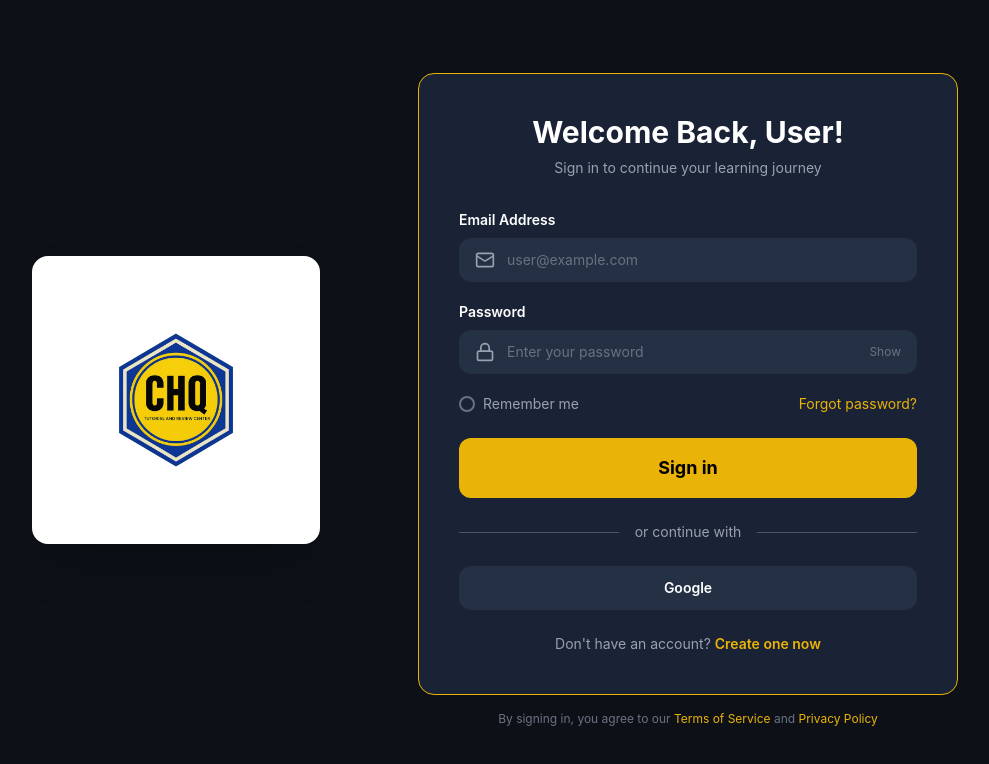
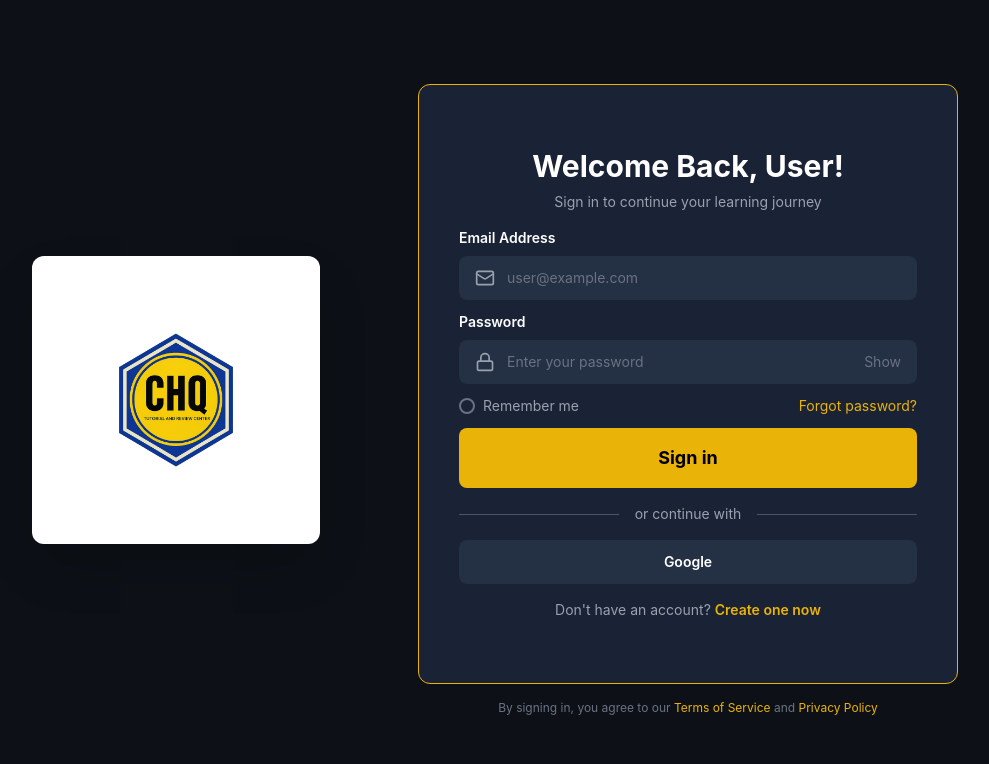
Before and after one commit to ishaTrese/pacser, a React (Vite) app: page / in a window 1280 px wide. Shown: the top 764 px of the page, without its empty margins (178-1167 px from the left). Built offline with nearby package versions, Linux system fonts and the light colour scheme; no server answers.

Commit message:
polish login/register card styling for better visual balance

```diff
--- a/src/pages/LoginPage.jsx
+++ b/src/pages/LoginPage.jsx
@@ -29,31 +29,31 @@ export default function LoginPage() {
   }
 
   return (
-    <div className="min-h-screen bg-[#0d1117] flex items-center justify-center p-6">
+    <div className="h-screen bg-[#0d1117] flex items-center justify-center p-6 overflow-hidden">
 
       {/* Left side - Logo */}
       <div className="hidden lg:flex items-center justify-center w-[420px] mr-8">
-        <div className="bg-white rounded-2xl p-10 w-72 h-72 flex items-center justify-center shadow-2xl">
+        <div className="bg-white rounded-xl p-10 w-72 h-72 flex items-center justify-center shadow-2xl">
           <img src="/src/assets/chq-logo.png" alt="CHQ Logo" className="w-full h-full object-contain" />
         </div>
       </div>
 
       {/* Right side - Login card */}
       <div className="w-full max-w-[540px]">
-        <div className="border border-[#EAB308] rounded-2xl p-10 bg-[#1a2235]">
+        <div className="border border-[#EAB308] rounded-xl p-10 bg-[#1a2235] h-[600px] flex flex-col justify-center">
 
           {/* Header */}
-          <div className="text-center mb-8">
+          <div className="text-center mb-4">
             <h1 className="text-white text-3xl font-bold mb-2">Welcome Back, User!</h1>
             <p className="text-gray-400 text-sm">Sign in to continue your learning journey</p>
           </div>
 
           {/* Email field */}
-          <div className="mb-5">
+          <div className="mb-3">
             <label className="text-white font-semibold text-sm mb-2 block">
               Email Address
             </label>
-            <div className="flex items-center bg-[#243044] rounded-xl px-4 py-3 gap-3">
+            <div className="flex items-center bg-[#243044] rounded-lg px-4 py-3 gap-3">
               <Mail className="text-gray-400 w-5 h-5 shrink-0" />
               <input
                 type="email"
@@ -66,11 +66,11 @@ export default function LoginPage() {
           </div>
 
           {/* Password field */}
-          <div className="mb-5">
+          <div className="mb-3">
             <label className="text-white font-semibold text-sm mb-2 block">
               Password
             </label>
-            <div className="flex items-center bg-[#243044] rounded-xl px-4 py-3 gap-3">
+            <div className="flex items-center bg-[#243044] rounded-lg px-4 py-3 gap-3">
               <Lock className="text-gray-400 w-5 h-5 shrink-0" />
               <input
                 type={showPassword ? "text" : "password"}
@@ -81,7 +81,7 @@ export default function LoginPage() {
               />
               <button
                 onClick={() => setShowPassword(!showPassword)}
-                className="text-gray-500 hover:text-gray-300 text-xs shrink-0"
+                className="text-gray-500 hover:text-gray-300 text-sm shrink-0"
               >
                 {showPassword ? "Hide" : "Show"}
               </button>
@@ -89,7 +89,7 @@ export default function LoginPage() {
           </div>
 
           {/* Remember me + Forgot password */}
-          <div className="flex items-center justify-between mb-6">
+          <div className="flex items-center justify-between mb-3">
             <label className="flex items-center gap-2 cursor-pointer">
               <div
                 onClick={() => setRememberMe(!rememberMe)}
@@ -106,27 +106,27 @@ export default function LoginPage() {
 
           {/* Error message */}
           {error && (
-            <p className="text-red-400 text-sm text-center mb-4">{error}</p>
+            <p className="text-red-400 text-sm text-center mb-2">{error}</p>
           )}
 
           {/* Sign in button */}
           <button
             onClick={handleLogin}
             disabled={loading}
-            className="w-full bg-[#EAB308] hover:bg-[#ca9a07] transition-colors text-black font-bold text-lg py-4 rounded-xl mb-6 disabled:opacity-50"
+            className="w-full bg-[#EAB308] hover:bg-[#ca9a07] transition-colors text-black font-bold text-lg py-4 rounded-lg mb-4 disabled:opacity-50"
           >
             {loading ? "Signing in..." : "Sign in"}
           </button>
 
           {/* Divider */}
-          <div className="flex items-center gap-4 mb-6">
+          <div className="flex items-center gap-4 mb-4">
             <div className="flex-1 h-px bg-gray-600" />
             <span className="text-gray-400 text-sm">or continue with</span>
             <div className="flex-1 h-px bg-gray-600" />
           </div>
 
           {/* Social buttons */}
-          <div className="mb-6">
+          <div className="mb-4">
             <button
               onClick={async () => {
                 await supabase.auth.signInWithOAuth({
@@ -139,7 +139,7 @@ export default function LoginPage() {
                   }
                 })
               }}
-              className="w-full bg-[#243044] hover:bg-[#2d3c54] transition-colors text-white font-semibold py-3 rounded-xl text-sm"
+              className="w-full bg-[#243044] hover:bg-[#2d3c54] transition-colors text-white font-semibold py-3 rounded-lg text-sm"
             >
               Google
             </button>
--- a/src/pages/RegisterPage.jsx
+++ b/src/pages/RegisterPage.jsx
@@ -67,22 +67,22 @@ export default function RegisterPage() {
   }
 
   return (
-    <div className="min-h-screen bg-[#0d1117] flex items-center justify-center p-6">
+    <div className="h-screen bg-[#0d1117] flex items-center justify-center p-6 overflow-hidden">
 
       {/* Left side - Logo — identical to LoginPage */}
       <div className="hidden lg:flex items-center justify-center w-[420px] mr-8">
-        <div className="bg-white rounded-2xl p-10 w-72 h-72 flex items-center justify-center shadow-2xl">
+        <div className="bg-white rounded-xl p-10 w-72 h-72 flex items-center justify-center shadow-2xl">
           <img src="/src/assets/chq-logo.png" alt="CHQ Logo" className="w-full h-full object-contain" />
         </div>
       </div>
 
       {/* Right side - identical card shell to LoginPage */}
       <div className="w-full max-w-[540px]">
-        <div className="border border-[#EAB308] rounded-2xl p-10 bg-[#1a2235]">
+        <div className="border border-[#EAB308] rounded-xl p-10 bg-[#1a2235] h-[600px] flex flex-col justify-center">
 
           {/* Header — smaller font to save space */}
-          <div className="text-center mb-4">
-            <h1 className="text-white text-2xl font-bold mb-1">Create an Account</h1>
+          <div className="text-center mb-3">
+            <h1 className="text-white text-xl font-bold mb-1">Create an Account</h1>
             <p className="text-gray-400 text-xs">Start your Civil Service journey today</p>
           </div>
 
@@ -90,7 +90,7 @@ export default function RegisterPage() {
           <div className="flex gap-3 mb-3">
             <div className="flex-1">
               <label className="text-white font-semibold text-xs mb-1 block">First Name</label>
-              <div className="flex items-center bg-[#243044] rounded-xl px-4 py-2 gap-3">
+              <div className="flex items-center bg-[#243044] rounded-lg px-4 py-2 gap-3">
                 <User className="text-gray-400 w-4 h-4 shrink-0" />
                 <input
                   type="text"
@@ -105,7 +105,7 @@ export default function RegisterPage() {
             </div>
             <div className="flex-1">
               <label className="text-white font-semibold text-xs mb-1 block">Last Name</label>
-              <div className="flex items-center bg-[#243044] rounded-xl px-4 py-2 gap-3">
+              <div className="flex items-center bg-[#243044] rounded-lg px-4 py-2 gap-3">
                 <User className="text-gray-400 w-4 h-4 shrink-0" />
                 <input
                   type="text"
@@ -123,7 +123,7 @@ export default function RegisterPage() {
           {/* Email */}
           <div className="mb-3">
             <label className="text-white font-semibold text-xs mb-1 block">Email Address</label>
-            <div className="flex items-center bg-[#243044] rounded-xl px-4 py-2 gap-3">
+            <div className="flex items-center bg-[#243044] rounded-lg px-4 py-2 gap-3">
               <Mail className="text-gray-400 w-4 h-4 shrink-0" />
               <input
                 type="email"
@@ -140,7 +140,7 @@ export default function RegisterPage() {
           {/* Password */}
           <div className="mb-3">
             <label className="text-white font-semibold text-xs mb-1 block">Password</label>
-            <div className="flex items-center bg-[#243044] rounded-xl px-4 py-2 gap-3">
+            <div className="flex items-center bg-[#243044] rounded-lg px-4 py-2 gap-3">
               <Lock className="text-gray-400 w-4 h-4 shrink-0" />
               <input
                 type={showPassword ? 'text' : 'password'}
@@ -164,7 +164,7 @@ export default function RegisterPage() {
           {/* Confirm Password */}
           <div className="mb-3">
             <label className="text-white font-semibold text-xs mb-1 block">Confirm Password</label>
-            <div className="flex items-center bg-[#243044] rounded-xl px-4 py-2 gap-3">
+            <div className="flex items-center bg-[#243044] rounded-lg px-4 py-2 gap-3">
               <Lock className="text-gray-400 w-4 h-4 shrink-0" />
               <input
                 type={showConfirm ? 'text' : 'password'}
@@ -194,20 +194,20 @@ export default function RegisterPage() {
           <button
             onClick={handleRegister}
             disabled={loading}
-            className="w-full bg-[#EAB308] hover:bg-[#ca9a07] transition-colors text-black font-bold text-base py-3 rounded-xl mb-4 disabled:opacity-50"
+            className="w-full bg-[#EAB308] hover:bg-[#ca9a07] transition-colors text-black font-bold text-base py-3 rounded-lg mb-3 disabled:opacity-50"
           >
             {loading ? 'Creating account...' : 'Create Account'}
           </button>
 
           {/* Divider */}
-          <div className="flex items-center gap-4 mb-4">
+          <div className="flex items-center gap-4 mb-3">
             <div className="flex-1 h-px bg-gray-600" />
-            <span className="text-gray-400 text-sm">or continue with</span>
+            <span className="text-gray-400 text-xs">or continue with</span>
             <div className="flex-1 h-px bg-gray-600" />
           </div>
 
           {/* Google button */}
-          <div className="mb-4">
+          <div className="mb-3">
             <button
               type="button"
               onClick={async () => {
@@ -219,14 +219,14 @@ export default function RegisterPage() {
                   }
                 })
               }}
-              className="w-full bg-[#243044] hover:bg-[#2d3c54] transition-colors text-white font-semibold py-3 rounded-xl text-sm"
+              className="w-full bg-[#243044] hover:bg-[#2d3c54] transition-colors text-white font-semibold py-3 rounded-lg text-xs"
             >
               Google
             </button>
           </div>
 
           {/* Login link */}
-          <p className="text-center text-gray-400 text-sm">
+          <p className="text-center text-gray-400 text-xs">
             Already have an account?{' '}
             <Link to="/" className="text-[#EAB308] font-semibold hover:underline">
               Log in
```
